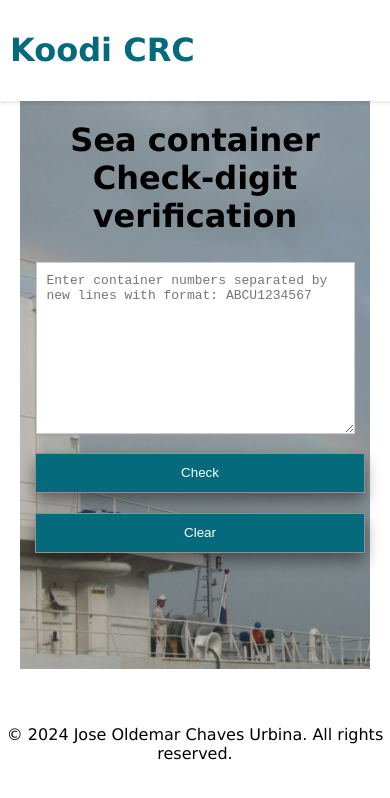
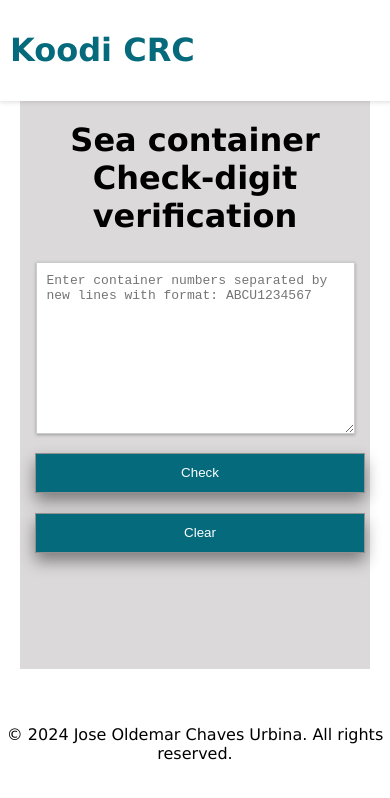
Before and after one commit to OldemarCRC/Sea-container-Check-Digit, a React (Create React App) app: page / in a window 390 px wide. Shown: the top 798 px of the page. Built offline with nearby package versions, Linux system fonts and the light colour scheme.

Commit message:
no image for small devices

```diff
--- a/src/App.css
+++ b/src/App.css
@@ -59,6 +59,7 @@ textarea {
 @media (max-width: 768px) {
   .container-verification {
     padding: 20px 10px;
+    background-image:none;
   }
 
   .button {
```
Also changed, not shown: 7 other files (tests, documents, lock files or other folders).
